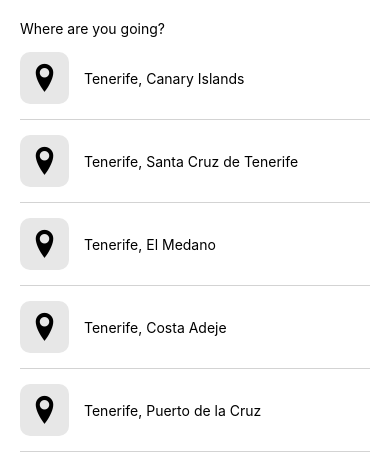
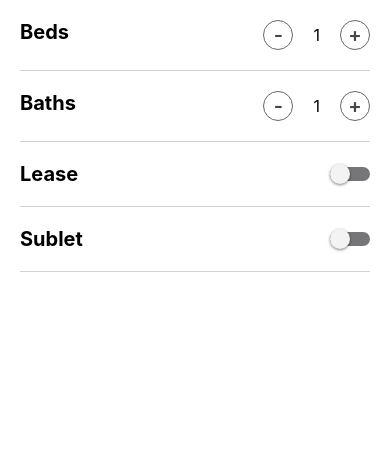
Before and after one commit to azimjiwani/airbnb-clone, a React Native app in the folder frontend/: screen /Filters in a window 390 px wide. Shown: the top 474 px of the page. Built offline with nearby package versions, Linux system fonts and the light colour scheme.

Commit message:
Create filters screen, implement bed, bath, lease, sublet filters

```diff
--- a/frontend/App.js
+++ b/frontend/App.js
@@ -14,6 +14,7 @@
  import feed from './assets/data/feed';
  import SearchResultsScreen from './src/screens/SearchResult';
  import LocationSearchScreen from './src/screens/LocationSearch';
+ import FiltersScreen from './src/screens/Filters';
 
  const post1 = feed[0];
  const post2 = feed[1];
@@ -33,7 +34,8 @@
         {/* <HomeScreen/> */}
           {/* <Post post = {post1}/> */}
           {/* <SearchResultsScreen/> */}
-          <LocationSearchScreen/>
+          {/* <LocationSearchScreen/> */}
+          <FiltersScreen/>
         </SafeAreaView>
      </>
    );
--- /dev/null
+++ b/frontend/src/screens/Filters/index.js
@@ -0,0 +1,97 @@
+import React, {useState} from 'react';
+import { View,Text,Pressable,Switch } from 'react-native';
+
+import styles from './styles.js'
+
+const FiltersScreen = (props) => {
+
+    const [beds, setBeds] = useState(1);
+    const [baths, setBaths] = useState(1);
+    const [price, setPrice] = useState(0);
+    const [leaseEnabled, setLeaseEnabled] = useState(false);
+    const leaseToggle = () => setLeaseEnabled(previousState => !previousState);
+    const [subletEnabled, setSubletEnabled] = useState(false);
+    const subletToggle = () => setSubletEnabled(previousState => !previousState);
+
+    return (
+        <View>
+            {/* row 1: number of beds */}
+            <View style={styles.row}>
+                {/* view for text */}
+                <View>
+                    <Text style={styles.bed}>Beds</Text>
+                </View>
+                {/* Buttons to change value */}
+                <View style={{flexDirection:'row', alignItems:'center'}}>
+                    {/* - */}
+                    <Pressable onPress={() => setBeds(Math.max(1,beds-1))} style={styles.button}>
+                        <Text style={styles.buttonItem}>-</Text>
+                    </Pressable>
+                    {/* val */}
+                    <Text style={{marginHorizontal:20, fontSize:16}}>{beds}</Text>
+                    {/* + */}
+                    <Pressable onPress={() => setBeds(Math.min(7,beds+1))} style={styles.button}>
+                        <Text style={styles.buttonItem}>+</Text>
+                    </Pressable>
+                </View>
+            </View>
+            {/* row 2: number of baths */}
+            <View style={styles.row}>
+                {/* view for text */}
+                <View>
+                    <Text style={styles.bed}>Baths</Text>
+                </View>
+                {/* Buttons to change value */}
+                <View style={{flexDirection:'row', alignItems:'center'}}>
+                    {/* - */}
+                    <Pressable onPress={() => setBaths(Math.max(1,baths-1))} style={styles.button}>
+                        <Text style={styles.buttonItem}>-</Text>
+                    </Pressable>
+                    {/* val */}
+                    <Text style={{marginHorizontal:20, fontSize:16}}>{baths}</Text>
+                    {/* + */}
+                    <Pressable onPress={() => setBaths(Math.min(6,baths+1))} style={styles.button}>
+                        <Text style={styles.buttonItem}>+</Text>
+                    </Pressable>
+                </View>
+            </View>
+            {/* row 3: price */}
+            {/* row 4: lease */}
+            <View style={styles.row}>
+                {/* view for text */}
+                <View>
+                    <Text style={styles.bed}>Lease</Text>
+                </View>
+                {/* Buttons to change value */}
+                <View style={{flexDirection:'row', alignItems:'center'}}>
+                    {/* toggle */}
+                    <Switch onPress={() => setLeaseEnabled(previousState => !previousState)}
+                        trackColor={{ false: "#767577", true: "#58a6a1" }}
+                        thumbColor={"#f4f3f4"}
+                        onValueChange={leaseToggle}
+                        value={leaseEnabled}
+                    />
+                </View>
+            </View>
+            {/* row 5: sublet */}
+            <View style={styles.row}>
+                {/* view for text */}
+                <View>
+                    <Text style={styles.bed}>Sublet</Text>
+                </View>
+                {/* Buttons to change value */}
+                <View style={{flexDirection:'row', alignItems:'center'}}>
+                    {/* toggle */}
+                    <Switch onPress={() => setSubletEnabled(previousState => !previousState)}
+                        trackColor={{ false: "#767577", true: "#58a6a1" }}
+                        thumbColor={"#f4f3f4"}
+                        onValueChange={subletToggle}
+                        value={subletEnabled}
+                    />
+                </View>
+            </View>
+        </View>
+    );
+}
+
+export default FiltersScreen;
--- /dev/null
+++ b/frontend/src/screens/Filters/styles.js
@@ -0,0 +1,36 @@
+import { StyleSheet } from 'react-native';
+
+const styles = StyleSheet.create({
+  button: {
+    borderWidth: 1,
+    width: 30,
+    height: 30,
+    borderRadius: 15,
+    borderColor: '#676767',
+    justifyContent: 'center',
+    alignItems: 'center',
+  },
+  buttonItem: {
+      fontSize:20,
+      fontWeight:'600',
+      color: "#474747"
+  },
+  bed:{
+      fontWeight:"bold",
+      fontSize: 20,
+  },
+  row: {
+    flexDirection: 'row',
+    justifyContent: 'space-between',
+    paddingVertical: 20,
+    marginHorizontal: 20,
+    borderBottomWidth: 1,
+    borderColor: 'lightgrey',
+  },
+//   slider for price
+    slider:{
+
+    },
+});
+
+export default styles;
```
Also changed, not shown: 2 other files (tests, documents, lock files or other folders).
